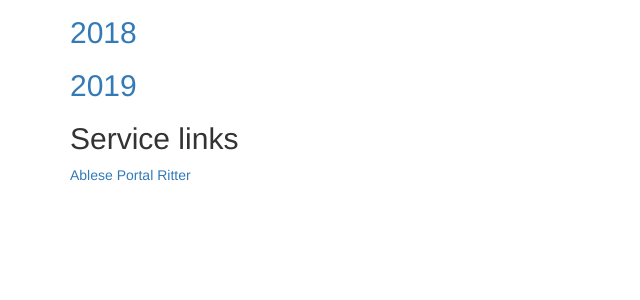
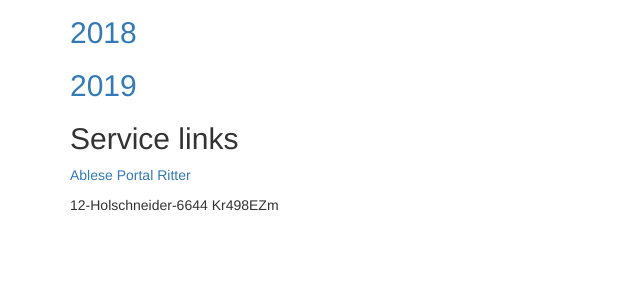
Before and after one commit to mhols/hausv, a Django app: template templates/home.html in a window 1280 px wide. Shown: the part 160-460 px from the top of the page, without its empty margins (0-640 px from the left). Run offline with Django 3.2, Linux system fonts and the light colour scheme; the template is opened without the code that fills it, so the values that code supplies are empty; some libraries are stand-ins or nearby versions.

Commit message:
progressing

```diff
--- a/templates/home.html
+++ b/templates/home.html
@@ -14,4 +14,5 @@
 <h2>Service links</h2>
 
 <p><a href="https://www.bfwka.de/login.html">Ablese Portal Ritter</a>
+<p>12-Holschneider-6644 Kr498EZm
 {% endblock %}
```
Also changed, not shown: 1 other file.
